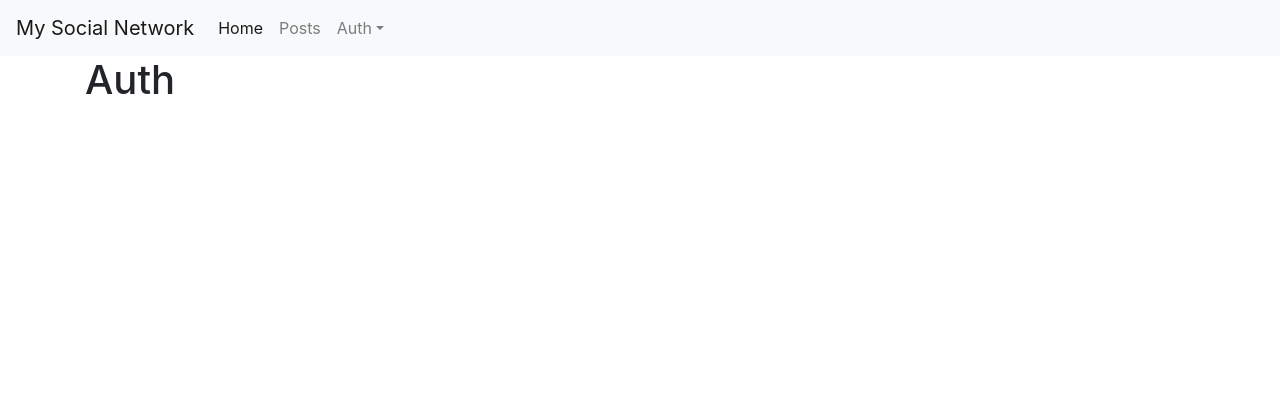
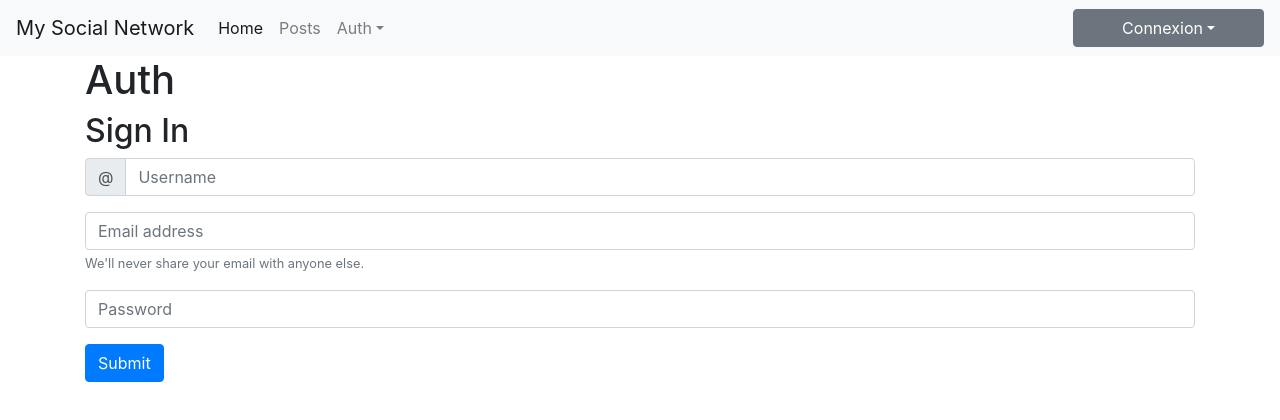
Before and after one commit to mariannehbt/thp_next_my_social_network, a React (Create React App) app: page /auth in a window 1280 px wide. Shown: the top 420 px of the page. Built offline with nearby package versions, Linux system fonts and the light colour scheme.

Commit message:
add SignIn + add api.jsx

```diff
--- a/package.json
+++ b/package.json
@@ -8,6 +8,7 @@
     "@testing-library/user-event": "^7.1.2",
     "bootstrap": "^4.5.0",
     "jquery": "^3.5.1",
+    "js-cookie": "^2.2.1",
     "moment": "^2.26.0",
     "popper.js": "^1.16.1",
     "react": "^16.13.1",
--- a/src/components/Navbar.jsx
+++ b/src/components/Navbar.jsx
@@ -25,6 +25,14 @@ const Navbar = () => {
 						</div>
 					</li>
 				</ul>
+				<div className='btn-group' role='group'>
+					<button id='btnGroupDrop1' type='button' className='btn btn-secondary dropdown-toggle px-5' data-toggle='dropdown' aria-haspopup='true' aria-expanded='false'>
+						Connexion
+					</button>
+					<div className='dropdown-menu w-100'>
+						<Link className='dropdown-item' to='/auth/local/register'>Sign In</Link>
+					</div>
+				</div>
 			</div>
 		</nav>
 	);
--- /dev/null
+++ b/src/components/SignIn.jsx
@@ -0,0 +1,39 @@
+import React from 'react';
+import * as API from '../services/api';
+
+const SignIn = () => {
+	const submit = (event) => {
+		event.preventDefault();
+		const username = document.getElementById('username').value;
+		const email = document.getElementById('email').value;
+		const password = document.getElementById('password').value;
+		API.register(username, email, password);
+	};
+
+	return(
+		<div>
+			<h2>Sign In</h2>
+			<form onSubmit={submit}>
+				<div className='form-group'>
+					<label className='sr-only' >Username</label>
+					<div className='input-group mb-2'>
+						<div className='input-group-prepend'>
+							<div className='input-group-text'>@</div>
+						</div>
+						<input type='text' className='form-control' id='username' placeholder='Username' />
+					</div>
+				</div>
+				<div className='form-group'>
+					<input type='email' className='form-control' id='email' aria-describedby='emailHelp' placeholder='Email address' />
+					<small id='emailHelp' className='form-text text-muted'>We'll never share your email with anyone else.</small>
+				</div>
+				<div className='form-group'>
+					<input type='password' className='form-control' id='password' placeholder='Password' />
+				</div>
+				<button type='submit' className='btn btn-primary'>Submit</button>
+			</form>
+		</div>
+	);
+};
+
+export default SignIn;
--- a/src/pages/Auth.jsx
+++ b/src/pages/Auth.jsx
@@ -1,9 +1,11 @@
 import React from 'react';
+import SignIn from '../components/SignIn';
 
 const Auth = () => {
 	return (
 		<div className='container'>
 			<h1>Auth</h1>
+			<SignIn />
 		</div>
 	);
 };
--- a/src/pages/Home.jsx
+++ b/src/pages/Home.jsx
@@ -1,7 +1,7 @@
 import React from 'react';
 // import { connect } from 'react-redux';
+import * as API from '../services/api';
 import { useSelector, useDispatch } from 'react-redux';
-import { fetchPosts} from '../redux/posts/postsActions';
 import moment from 'moment';
 
 const Home = (props) => {
@@ -38,7 +38,7 @@ const Home = (props) => {
 							<div className='w-100 text-white'>
 								<h1 className='display-3'>My Social Network</h1>
 								<p className='lead mb-0'>Welcome on My Social Network</p>
-								<button className='btn btn-outline-info mt-3' onClick={() => dispatch(fetchPosts())}>See posts</button>
+								<button className='btn btn-outline-info mt-3' onClick={() => dispatch(API.fetchPosts())}>See posts</button>
 							</div>
 						</div>
 					</div>
--- a/src/redux/index.js
+++ b/src/redux/index.js
@@ -1 +1 @@
-export { fetchPostsRequest, fetchPostsSuccess, fetchPostsFailure, fetchPosts} from './posts/postsActions';
+export { fetchPostsRequest, fetchPostsSuccess, fetchPostsFailure } from './posts/postsActions';
--- a/src/redux/posts/postsActions.js
+++ b/src/redux/posts/postsActions.js
@@ -19,18 +19,3 @@ export const fetchPostsFailure = (error) => {
 		error
 	};
 };
-
-export const fetchPosts = () => {
-	return (dispatch) => {
-		dispatch(fetchPostsRequest());
-		fetch('https://api-minireseausocial.mathis-dyk.fr/posts')
-		.then((response) => response.json())
-		.then((response) => {
-			if (response.status === 'error') {
-				dispatch(fetchPostsFailure(response.message));
-			} else {
-				dispatch(fetchPostsSuccess(response));
-			};
-		});
-	};
-};
--- /dev/null
+++ b/src/services/api.jsx
@@ -0,0 +1,46 @@
+import Cookies from 'js-cookie';
+import { fetchPostsRequest, fetchPostsSuccess, fetchPostsFailure } from '../redux/posts/postsActions';
+
+export const fetchPosts = () => {
+	return (dispatch) => {
+		dispatch(fetchPostsRequest());
+		fetch('https://api-minireseausocial.mathis-dyk.fr/posts')
+		.then((response) => response.json())
+		.then((response) => {
+			if (response.status === 'error') {
+				dispatch(fetchPostsFailure(response.message));
+			} else {
+				dispatch(fetchPostsSuccess(response));
+			};
+		});
+	};
+};
+
+export const register = (username, email, password) => {
+	const data = {
+		username: username,
+		email: email,
+		password: password
+	};
+
+	fetch('https://api-minireseausocial.mathis-dyk.fr/auth/local/register', {
+		method: 'post',
+		headers: {
+			'Content-Type': 'application/json'
+		},
+		body: JSON.stringify(data)
+	})
+	.then((response) => response.json())
+	// Cookies.set('token', token)
+	.then((response) => {
+		if (response.error != null) {
+			alert(response.message[0].messages[0].message);
+		} else {
+			Cookies.set('token', response.jwt);
+			console.log(response);
+			// console.log(Cookies.get('token'))
+		}
+	})
+	.catch((error) => console.error('error:', error));
+	console.log(data);
+};
```
Also changed, not shown: src/components/Login.jsx (added, +39 -0 lines), 1 other file (tests, documents, lock files or other folders).
